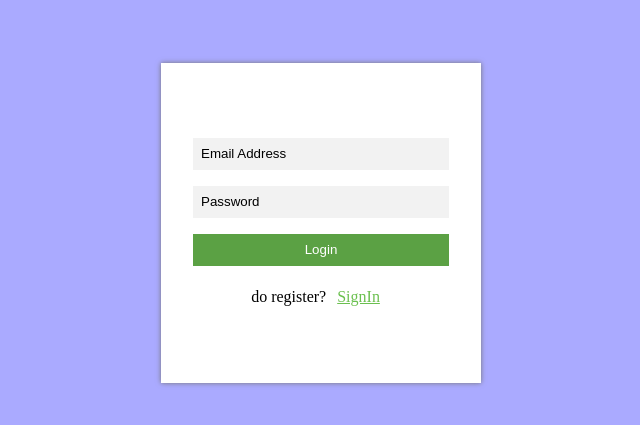
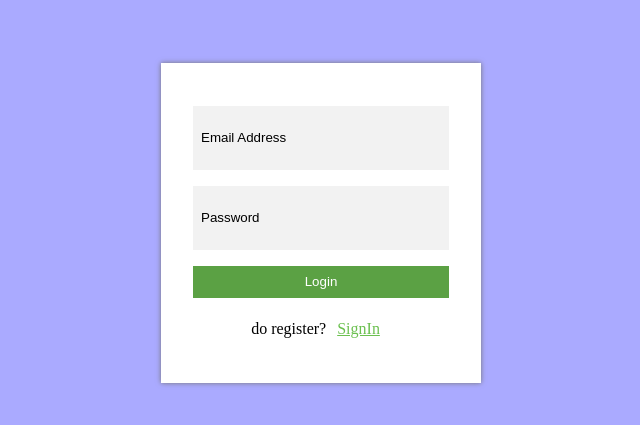
Before and after one commit to kiarash98e/Login-Page, a plain HTML site: page index.html in a window 1280 px wide. Shown: the part 177-602 px from the top of the page, without its empty margins (319-959 px from the left). Drawn offline with Linux system fonts and the light colour scheme.

Commit message:
change height input

```diff
--- a/style.css
+++ b/style.css
@@ -44,7 +44,7 @@ html,body{
     outline: none;
     margin-bottom: 1rem;
     width: 100%;
-    height: 2rem;
+    height: 4rem;
     padding: 0.5rem;
 }
 input::placeholder{
```
